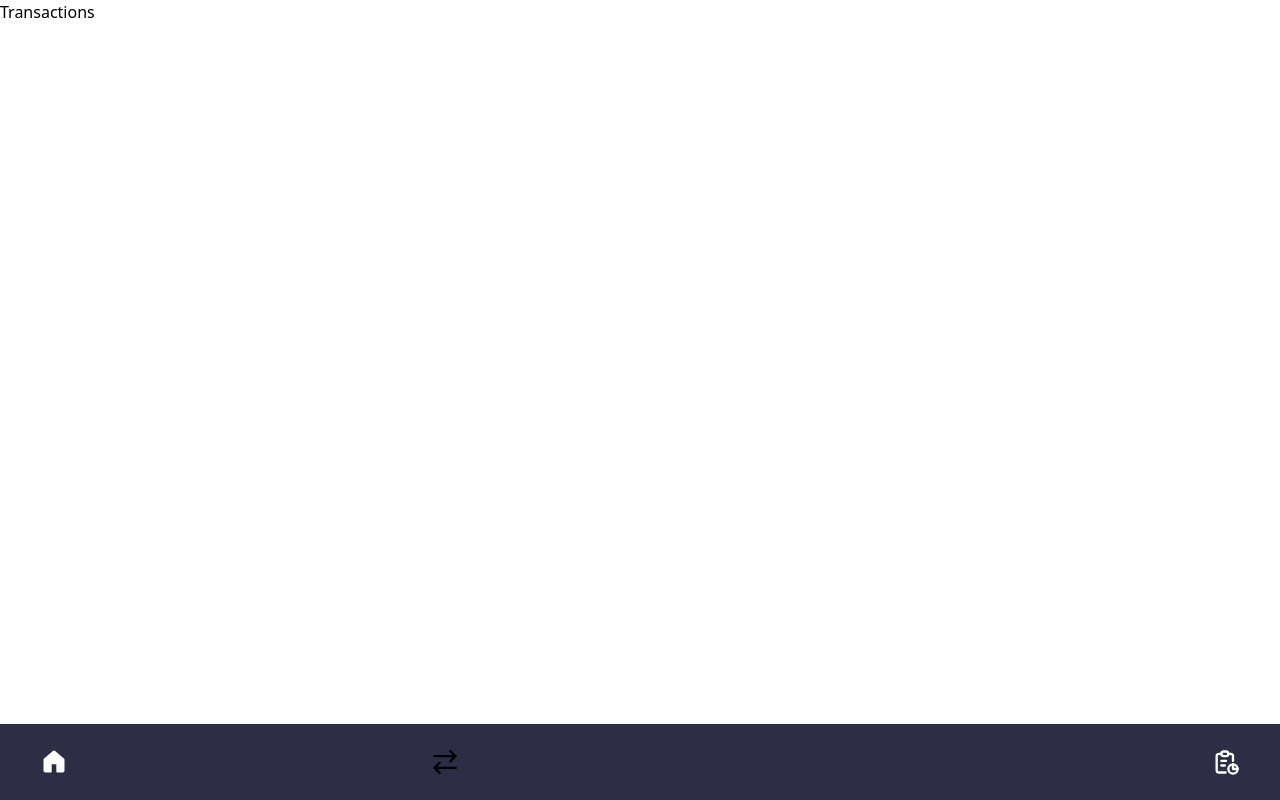
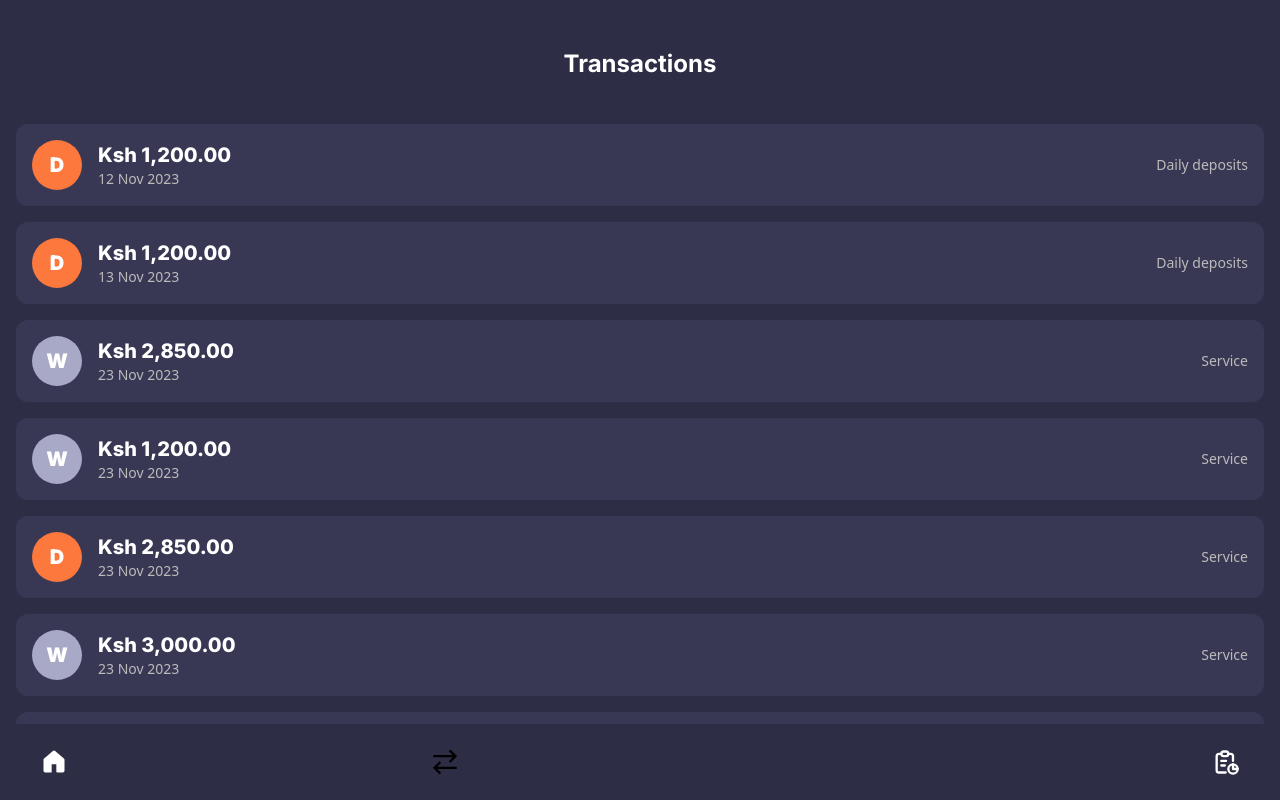
Before and after one commit to DevBrianKariuki/deposit-app, a React (Vite) app: page /transactions in a window 1280 px wide. Shown: the top 800 px of the page. Built offline with nearby package versions, Linux system fonts and the light colour scheme; some icons are missing.

Commit message:
Transactions Page

```diff
--- /dev/null
+++ b/src/Components/TransactionCard.jsx
@@ -0,0 +1,18 @@
+import React from 'react'
+
+const TransactionCard = ({amount, type, desc, date}) => {
+  return (
+    <div className='flex flex-row bg-navyBlue justify-between p-4 rounded-xl items-center'>
+        <div className='flex flex-row items-center'>
+        <div className={` ${type === 'D' ? 'bg-orange' : 'bg-lightBlue'} text-xl font-inter w-[50px] h-[50px] flex items-center justify-center text-white font-black rounded-full`}>{type}</div>
+        <div className=' ml-4 flex flex-col'>
+            <h1 className='text-white font-inter text-xl font-extrabold'>Ksh {amount}</h1>
+            <span className='text-sm text-lightGray'>{date}</span>
+        </div>
+        </div>
+        <p className='text-sm text-lightGray'> {desc}</p>
+    </div>
+  )
+}
+
+export default TransactionCard
--- a/src/Components/shared/Layout.jsx
+++ b/src/Components/shared/Layout.jsx
@@ -4,7 +4,7 @@ import Navbar from './Navbar'
 
 const Layout = () => {
   return (
-    <div className=''>
+    <div className='bg-background'>
         <Navbar />
         <div> <Outlet/> </div>
     </div>
--- a/src/Pages/Transactions.jsx
+++ b/src/Pages/Transactions.jsx
@@ -1,8 +1,31 @@
 import React from 'react'
+import styles from '../styles'
+import TransactionCard from '../Components/TransactionCard'
 
 const Transactions = () => {
   return (
-    <div>Transactions</div>
+    <div className='bg-background flex flex-col w-full overflow-hidden'>
+
+    <div className={`flex flex-col items-center px-4`}>
+        <div className='mt-12 mb-6 justify-center'>
+          <p className='font-inter text-white font-bold text-2xl'>Transactions</p>
+        </div>
+
+      <div className='flex flex-col w-full gap-4 rounded-2xl my-5'>
+        < TransactionCard type={'D'} amount={'1,200.00'} desc={'Daily deposits'} date={'12 Nov 2023'}/>
+        < TransactionCard type={'D'} amount={'1,200.00'} desc={'Daily deposits'} date={'13 Nov 2023'}/>
+        < TransactionCard type={'W'} amount={'2,850.00'} desc={'Service'} date={'23 Nov 2023'}/>
+        < TransactionCard type={'W'} amount={'1,200.00'} desc={'Service'} date={'23 Nov 2023'}/>
+        < TransactionCard type={'D'} amount={'2,850.00'} desc={'Service'} date={'23 Nov 2023'}/>
+        < TransactionCard type={'W'} amount={'3,000.00'} desc={'Service'} date={'23 Nov 2023'}/>
+        < TransactionCard type={'W'} amount={'2,850.00'} desc={'Service'} date={'23 Nov 2023'}/>
+        < TransactionCard type={'D'} amount={'36,000.00'} desc={'Service'} date={'23 Nov 2023'}/>
+        < TransactionCard type={'D'} amount={'2,850.00'} desc={'Service'} date={'23 Nov 2023'}/>
+      </div>
+
+    </div>
+
+    </div>
   )
 }
 
```
